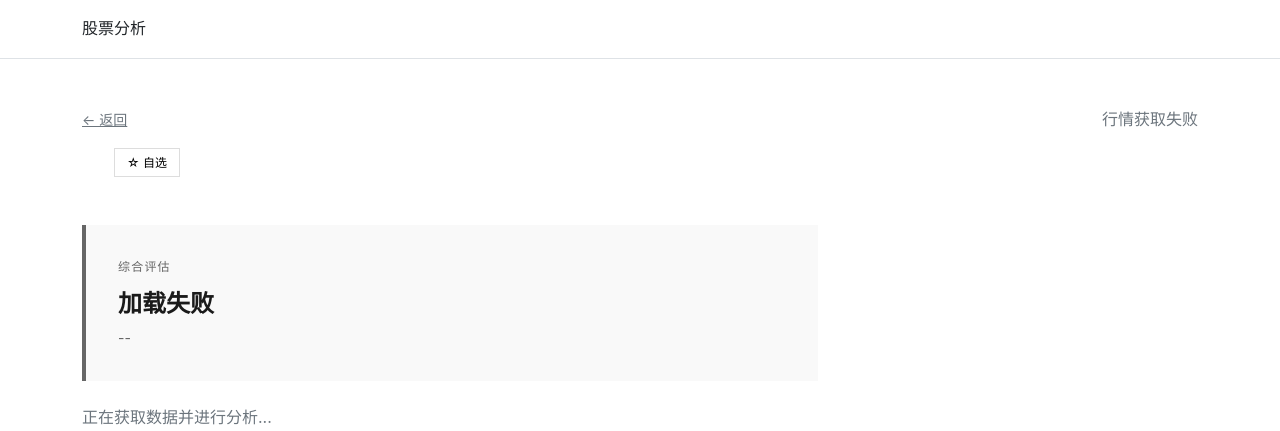
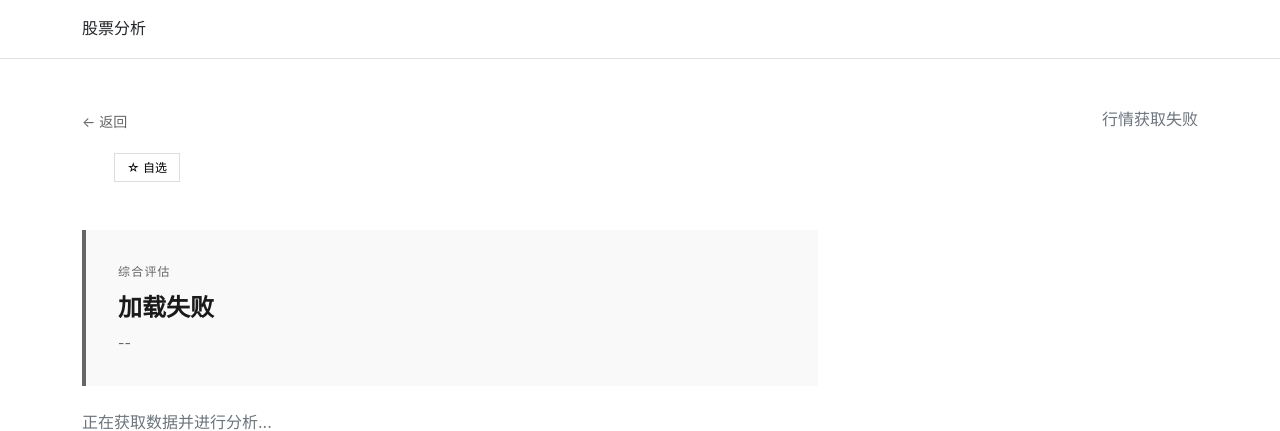
Before and after one commit to jin-yidan/stock-dashboard, a Flask app: template stock-dashboard/templates/stock_detail.html in a window 1280 px wide. Shown: the top 431 px of the page. Run offline with Flask 3, Linux system fonts and the light colour scheme; the template is opened without the code that fills it, so the values that code supplies are empty.

Commit message:
Fix back button design and remove grey grid background
- Style back link with cleaner hover effect
- Remove grey background from watchlist grid
- Use individual card borders instead of grid background

```diff
--- a/stock-dashboard/static/css/style.css
+++ b/stock-dashboard/static/css/style.css
@@ -162,24 +162,37 @@
     border-color: #ccc;
 }
 
+/* Back Link */
+.back-link {
+    display: inline-block;
+    color: #666;
+    text-decoration: none;
+    font-size: 0.875rem;
+    padding: 0.25rem 0;
+    transition: color 0.15s;
+}
+
+.back-link:hover {
+    color: #1a1a1a;
+}
+
 /* Watchlist Grid */
 .watchlist-grid {
     display: grid;
     grid-template-columns: repeat(auto-fill, minmax(180px, 1fr));
-    gap: 1px;
-    background: #e5e5e5;
-    border: 1px solid #e5e5e5;
-    border-radius: 8px;
-    overflow: hidden;
+    gap: 1rem;
 }
 
 .watchlist-card {
     position: relative;
     background: #fff;
+    border: 1px solid #e5e5e5;
+    border-radius: 8px;
+    transition: border-color 0.15s;
 }
 
 .watchlist-card:hover {
-    background: #f9f9f9;
+    border-color: #ccc;
 }
 
 .watchlist-card:hover .card-remove {
--- a/stock-dashboard/templates/stock_detail.html
+++ b/stock-dashboard/templates/stock_detail.html
@@ -7,7 +7,7 @@
     <!-- Header -->
     <div class="row mb-5">
         <div class="col">
-            <a href="/" class="text-secondary small">← 返回</a>
+            <a href="/" class="back-link">← 返回</a>
             <div class="d-flex align-items-center mt-3">
                 <h1 class="me-3 mb-0">{{ stock_name }}</h1>
                 <span class="text-secondary me-3">{{ stock_code }}</span>
```
